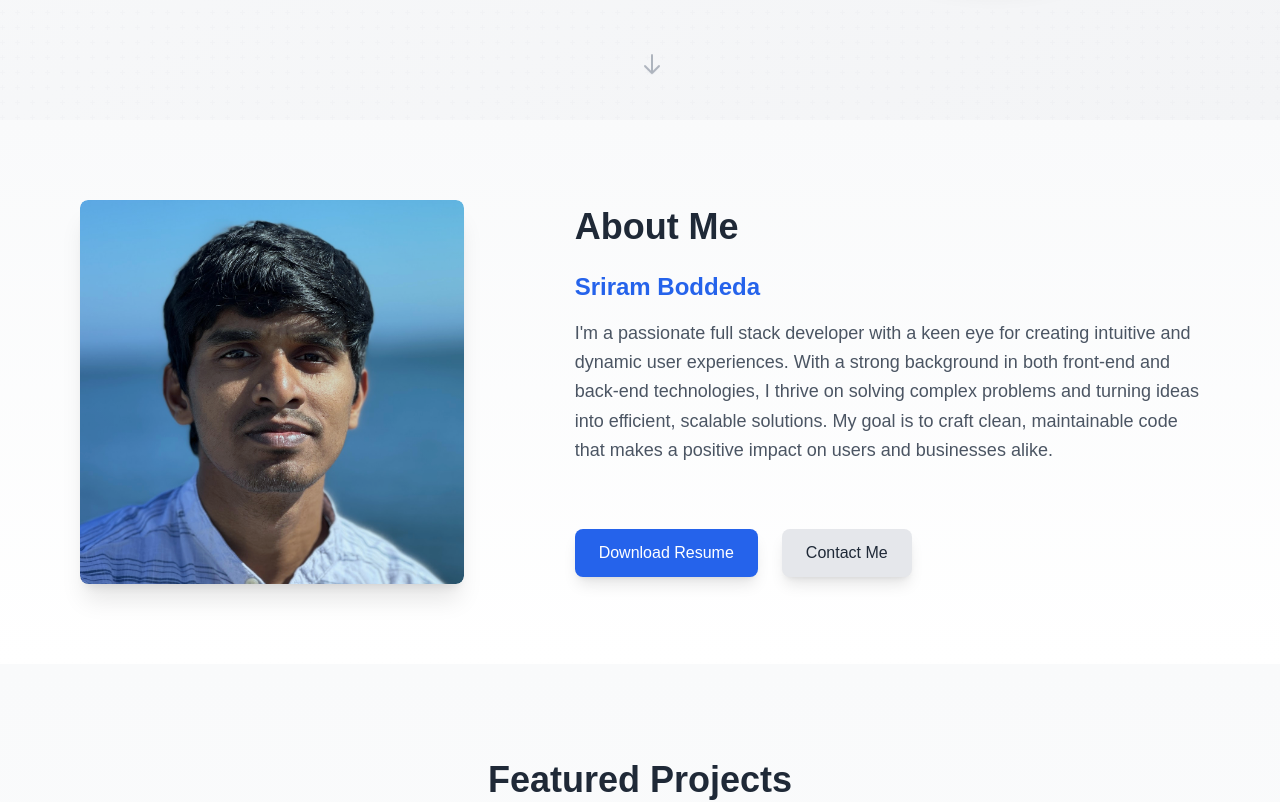
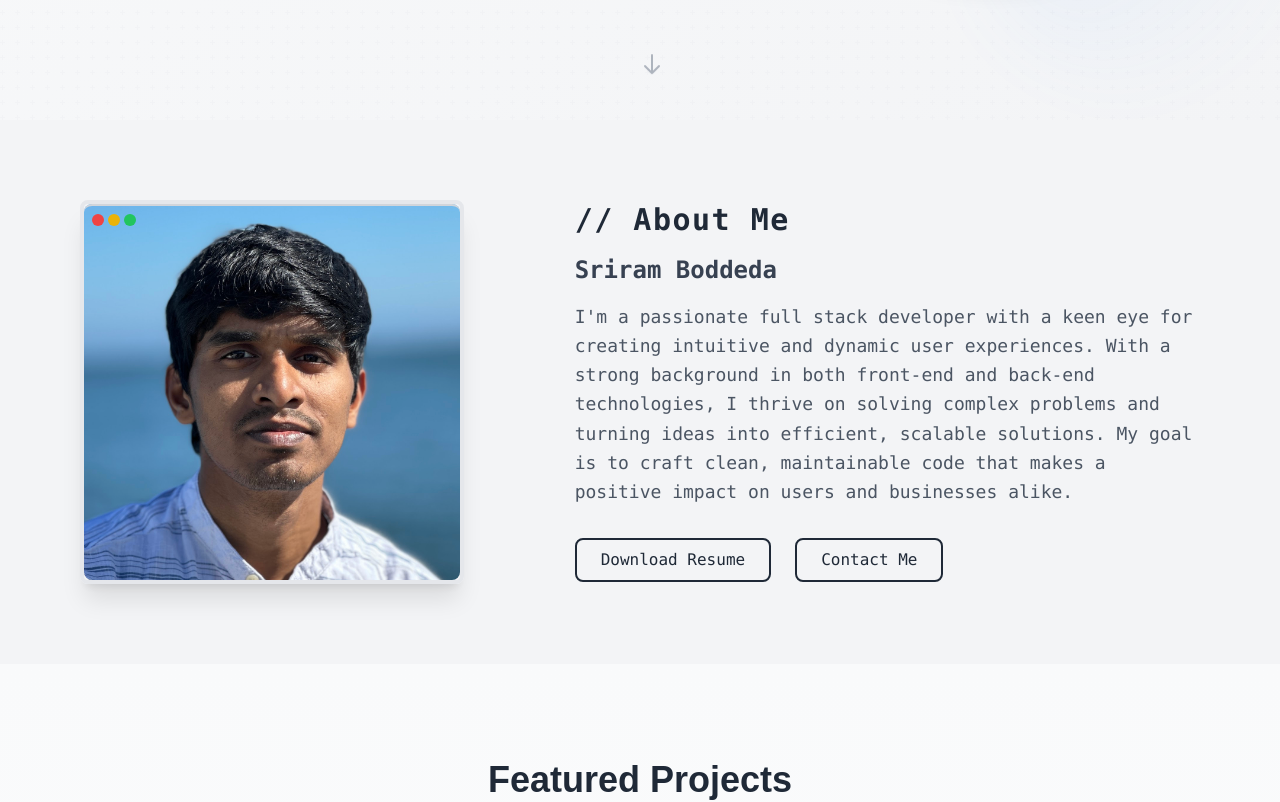
Before and after one commit to sriram-boddeda/sriram-boddeda.github.io, a Next.js app: page / in a window 1280 px wide. Shown: the part 680-1482 px from the top of the page. Built offline with nearby package versions, Linux system fonts and the light colour scheme.

Commit message:
Refactor About component styles and add terminal-style frame

```diff
--- a/components/About.tsx
+++ b/components/About.tsx
@@ -13,11 +13,17 @@ const About: React.FC<AboutProps> = ({ data }) => {
   return (
     <section
       id="about"
-      className="py-20 bg-gradient-to-b from-gray-50 to-white dark:from-gray-900 dark:to-gray-800"
+      className="py-20 bg-gray-100 dark:bg-[#121212] text-gray-800 dark:text-[#dcdcdc]"
     >
       <div className="container mx-auto px-6 md:px-12 lg:px-16 xl:px-20">
+        {/* Background Elements */}
+        <div className="absolute inset-0 w-full h-full pointer-events-none">
+          <div className="absolute top-10 left-0 w-72 h-72 bg-gradient-to-br from-green-400 to-transparent dark:from-green-700 rounded-full opacity-10 dark:opacity-20 filter blur-2xl"></div>
+          <div className="absolute bottom-10 right-0 w-72 h-72 bg-gradient-to-br from-blue-400 to-transparent dark:from-blue-700 rounded-full opacity-10 dark:opacity-20 filter blur-2xl"></div>
+        </div>
+
         <motion.div
-          className="flex flex-col lg:flex-row items-center justify-between gap-12"
+          className="flex flex-col lg:flex-row items-center justify-between gap-12 relative z-10"
           initial={{ opacity: 0, y: 50 }}
           animate={{ opacity: 1, y: 0 }}
           transition={{ duration: 0.8 }}
@@ -25,7 +31,7 @@ const About: React.FC<AboutProps> = ({ data }) => {
           {/* Image Column */}
           <div className="lg:w-5/12 w-full">
             <motion.div
-              className="relative w-96 h-96 mx-auto lg:mx-0 rounded-lg shadow-xl overflow-hidden"
+              className="relative w-96 h-96 mx-auto lg:mx-0 rounded-lg overflow-hidden border-4 border-gray-200 dark:border-[#333] shadow-xl"
               whileHover={{ scale: 1.05 }}
               transition={{ duration: 0.3 }}
             >
@@ -37,34 +43,28 @@ const About: React.FC<AboutProps> = ({ data }) => {
                 className="rounded-lg"
                 priority
               />
-              {/* Decorative Element */}
-              <div className="absolute inset-0 bg-gradient-to-tr from-blue-500 to-teal-400 opacity-20 mix-blend-multiply rounded-lg"></div>
+              {/* Terminal-style frame */}
+              <div className="absolute inset-0 border-t-2 border-gray-300 dark:border-gray-600 rounded-lg p-2">
+                <div className="flex items-center gap-1">
+                  <div className="w-3 h-3 bg-red-500 rounded-full"></div>
+                  <div className="w-3 h-3 bg-yellow-500 rounded-full"></div>
+                  <div className="w-3 h-3 bg-green-500 rounded-full"></div>
+                </div>
+              </div>
             </motion.div>
           </div>
 
           {/* Content Column */}
-          <div className="lg:w-7/12 w-full text-center lg:text-left">
-            <h2 className="text-4xl font-extrabold text-gray-800 dark:text-gray-100 mb-6">
-              About Me
+          <div className="lg:w-7/12 w-full text-center lg:text-left space-y-4">
+            <h2 className="text-3xl font-mono font-semibold tracking-wider text-gray-800 dark:text-[#dcdcdc] mb-4">
+              // About Me
             </h2>
-            <h3 className="text-2xl font-semibold text-blue-600 dark:text-blue-400 mb-4">
+            <h3 className="text-2xl font-mono font-bold text-gray-700 dark:text-green-400">
               {data.name}
             </h3>
-            <p className="text-lg text-gray-600 dark:text-gray-300 leading-relaxed mb-8">
+            <p className="text-lg font-mono text-gray-600 dark:text-[#a9a9a9] leading-relaxed">
               {data.bio}
             </p>
-
-            {/* Skills or Interests (Optional) */}
-            {/* <div className="flex flex-wrap gap-3 mb-8">
-              {data.skills.map((skill, index) => (
-                <span
-                  key={index}
-                  className="px-3 py-1 bg-gray-200 text-gray-700 dark:bg-gray-800 dark:text-gray-300 rounded-full text-sm"
-                >
-                  {skill}
-                </span>
-              ))}
-            </div> */}
 
             {/* Social Links */}
             <div className="flex justify-center lg:justify-start space-x-6 mb-8">
@@ -74,7 +74,7 @@ const About: React.FC<AboutProps> = ({ data }) => {
                   href={url}
                   target="_blank"
                   rel="noopener noreferrer"
-                  className="text-gray-400 hover:text-blue-500 dark:hover:text-blue-400 transition duration-300"
+                  className="text-gray-500 dark:text-gray-400 hover:text-blue-500 dark:hover:text-blue-400 transition duration-300"
                 >
                   <i className={`fab fa-${platform} text-2xl`}></i>
                 </a>
@@ -85,7 +85,7 @@ const About: React.FC<AboutProps> = ({ data }) => {
             <div className="flex justify-center lg:justify-start gap-6">
               <a
                 href={data.resumeLink}
-                className="inline-block bg-blue-600 text-white py-3 px-6 rounded-lg shadow-lg hover:bg-blue-700 transition duration-300"
+                className="inline-block border-2 border-gray-800 text-gray-800 dark:border-green-500 dark:text-green-500 py-2 px-6 hover:bg-gray-800 hover:text-white dark:hover:bg-green-500 dark:hover:text-black font-mono rounded-lg transition duration-300"
                 target="_blank"
                 rel="noopener noreferrer"
               >
@@ -93,7 +93,7 @@ const About: React.FC<AboutProps> = ({ data }) => {
               </a>
               <a
                 href="#contact"
-                className="inline-block bg-gray-200 text-gray-800 dark:bg-gray-800 dark:text-gray-200 py-3 px-6 rounded-lg shadow-lg hover:bg-gray-300 dark:hover:bg-gray-700 transition duration-300"
+                className="inline-block border-2 border-gray-800 text-gray-800 dark:border-gray-400 dark:text-gray-400 py-2 px-6 hover:bg-gray-800 hover:text-white dark:hover:bg-gray-400 dark:hover:text-black font-mono rounded-lg transition duration-300"
               >
                 Contact Me
               </a>
```
